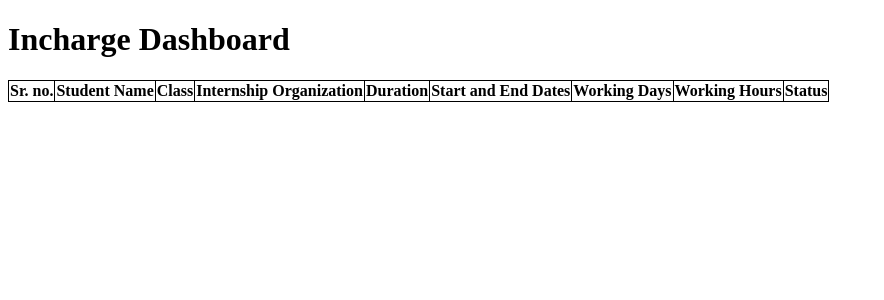
After one commit to Kaustubh01/Internship, a Flask app: page /incharge_dashboard in a window 1280 px wide. The commit adds this page. Shown: the top 300 px of the page, without its empty margins (0-884 px from the left). Run offline with Flask 3, Linux system fonts and the light colour scheme; lists and menus that the app fills with data are empty.

Commit message:
internship incharge path connected

```diff
--- a/app.py
+++ b/app.py
@@ -1,5 +1,5 @@
 from flask import Flask, redirect, url_for, request, render_template, session
-from database import Student,init_app, add_internship,get_student,  get_internships_organizations, update_password, authenticate_student, check_registration
+from database import Student,init_app, add_internship,get_student,  get_internships_organizations, update_password, authenticate_student, check_registration, get_all_internships, get_student_name
 
 app = Flask(__name__)
 app.secret_key = 'your_secret_key_here'
@@ -14,7 +14,32 @@ def index():
         return redirect(url_for('register'))
     elif selected_button == 'login':
         return redirect(url_for('login'))
+    elif selected_button == 'login_incharge':
+        return redirect(url_for('incharge_login'))
     return render_template('index.html')
+
+
+@app.route('/incharge_login', methods=['GET','POST'])
+def incharge_login():
+    if request.method == 'POST':
+        return redirect(url_for('incharge_dashboard'))
+
+    return render_template('incharge_login.html')
+
+@app.route('/incharge_dashboard', methods = ['GET', 'POST'])
+def incharge_dashboard():
+    data = []
+    internships = get_all_internships()
+    for internship in internships:
+        data.append(
+            {
+                "name":get_student_name(internship.prn).split()[0].lower().capitalize() +' '+ get_student_name(internship.prn).split()[1].lower().capitalize() +' '+ get_student_name(internship.prn).split()[2].lower().capitalize(),
+                "internship":internship
+            }
+        )
+        print()
+    return render_template('incharge_dashboard.html', data = data)
+
 
 @app.route('/register', methods = ['GET', 'POST'])
 def register():
--- a/database.py
+++ b/database.py
@@ -1,4 +1,5 @@
 from flask_sqlalchemy import SQLAlchemy
+from sqlalchemy.orm import sessionmaker
 
 db = SQLAlchemy()
 
@@ -55,6 +56,13 @@ def add_internship(prn, organization, year, roll_no, duration, start_date, end_d
 def get_internships_organizations(prn):
     return Internship.query.filter_by(prn=prn).all()
 
+def get_all_internships():
+    return Internship.query.all()
+
+def get_student_name(prn):
+    student = Student.query.get(prn)
+    return student.name
+
 
 def init_app(app):
     db.init_app(app)
--- a/templates/dashboard.html
+++ b/templates/dashboard.html
@@ -17,7 +17,7 @@
         </form>
         <ul>
             {% for internship in internships %}
-                <li>{{ internship.organization }} status: {{ internship.status }}</li>
+                <li> <button disabled> {{ internship.organization }}</button> status: {{ internship.status }}</li>
             {% endfor %}
 
         </ul>
--- /dev/null
+++ b/templates/incharge_dashboard.html
@@ -0,0 +1,46 @@
+<!DOCTYPE html>
+<html lang="en">
+<head>
+    <meta charset="UTF-8">
+    <meta name="viewport" content="width=device-width, initial-scale=1.0">
+    <title>Document</title>
+    <style>
+        table{
+            border: 1px solid black;
+            border-collapse: collapse;
+        }
+        th, td{
+            border: 1px solid black;
+        }
+    </style>
+</head>
+<body>
+    <h1>Incharge Dashboard</h1>
+    <table id="internships-table">
+        <tr>
+            <th>Sr. no.</th>
+            <th>Student Name</th>
+            <th>Class</th>
+            <th>Internship Organization</th>
+            <th>Duration</th>
+            <th>Start and End Dates</th>
+            <th>Working Days</th>
+            <th>Working Hours</th>
+            <th>Status</th>
+        </tr>
+        {% for item in data %}
+        <tr>
+            <td>{{ item.internship.internship_id }}</td>
+            <td>{{ item.name }}</td>
+            <td>{{ item.internship.std_class }}</td>
+            <td>{{ item.internship.organization }}</td>
+            <td>{{ item.internship.duration }}</td>
+            <td>{{ item.internship.start_date }} to {{ item.internship.end_date }}</td>
+            <td>{{ item.internship.days }}</td>
+            <td>{{ item.internship.work_time }}</td>
+            <td><button>{{ item.internship.status }}</button></td>
+        </tr>
+        {% endfor %}
+    </table>
+</body>
+</html>
--- a/templates/index.html
+++ b/templates/index.html
@@ -9,6 +9,7 @@
     <form action="{{ url_for('index') }}" method="post">
         <button type="submit" name="redirect_button" value="login">Already Have an account</button>
         <button type="submit" name="redirect_button" value="register">Create New Account</button>
+        <button type="submit" name="redirect_button" value="login_incharge">Login as Incharge</button>
     </form>
 </body>
 </html>
```
Also changed, not shown: templates/incharge_login.html (added, +14 -0 lines), templates/login.html (+13 -3 lines).
